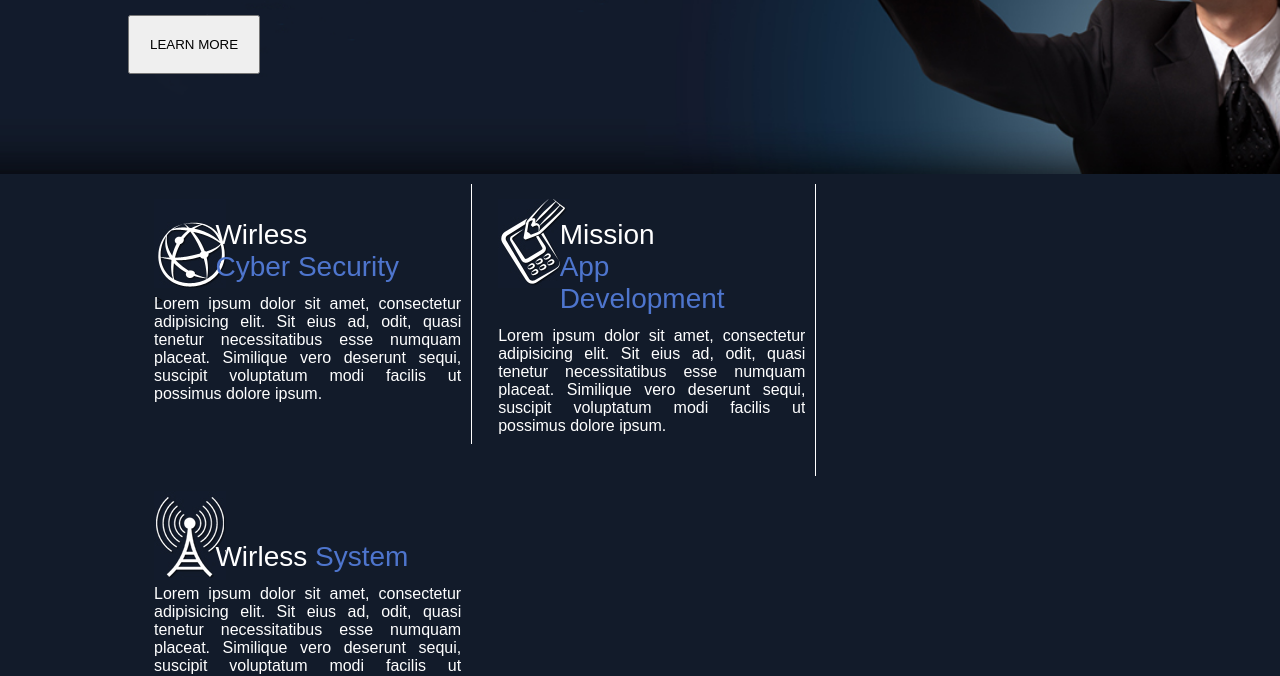
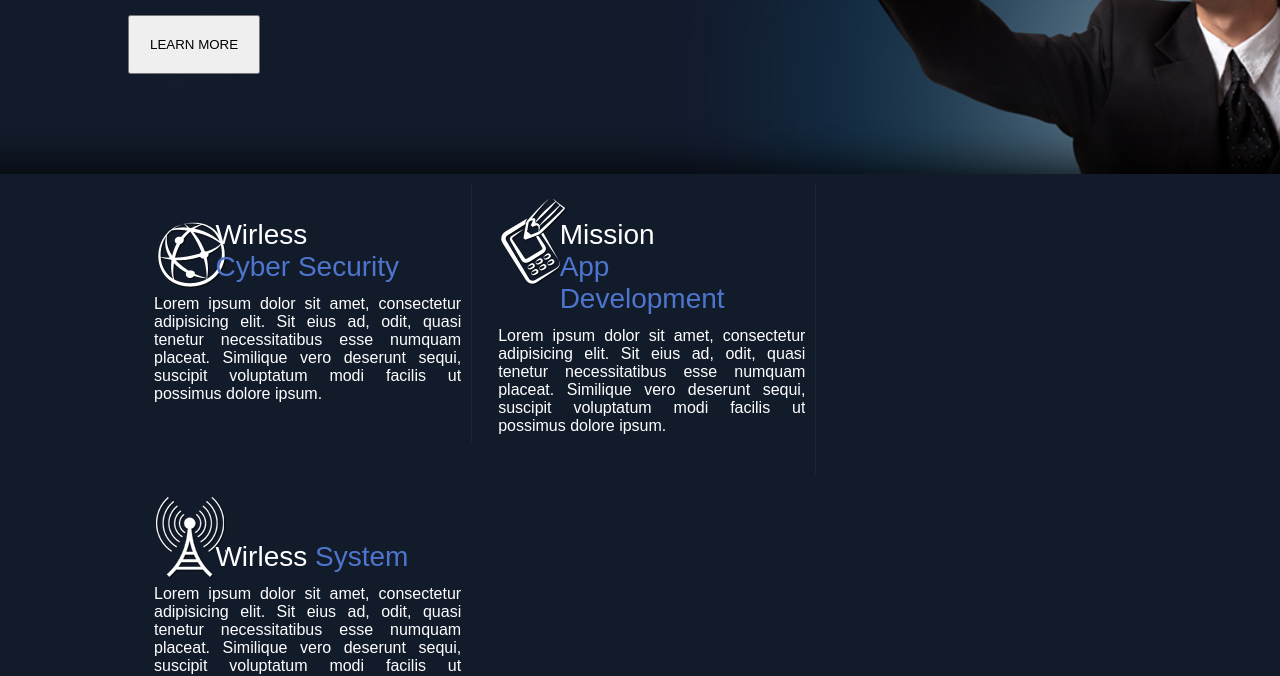
Before and after one commit to tasnimsweety/img-to-html, a plain HTML site: page index.html in a window 1280 px wide. Shown: the part 639-1315 px from the top of the page. Drawn offline with Linux system fonts and the light colour scheme.

Commit message:
Update style.css

```diff
--- a/css/style.css
+++ b/css/style.css
@@ -88,7 +88,7 @@ button{
 	width: 30%;
 	float: left;
 	padding: 15px 10px 25px 26px;
-	border-right: 1px solid white;
+	border-right: 1px solid #1A2430;
 }
 .service2{
 	width: 30%;
```
